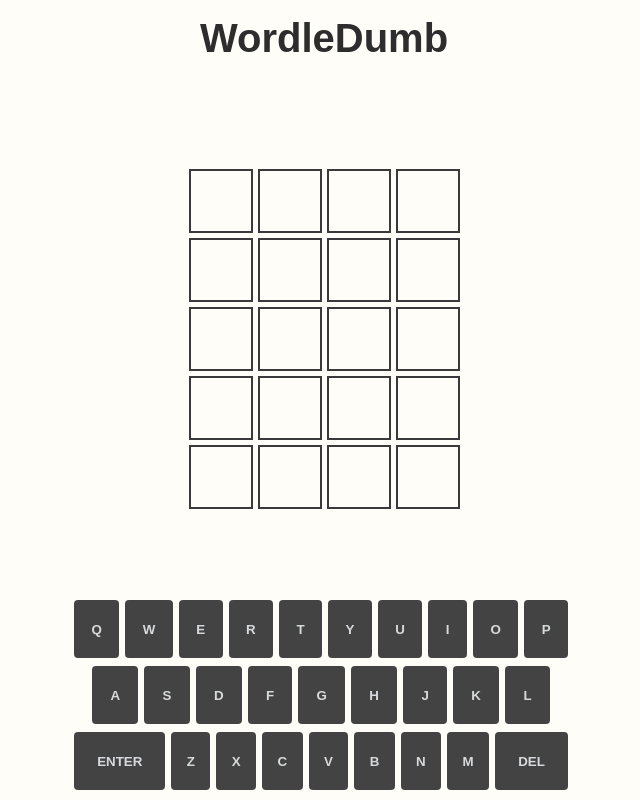
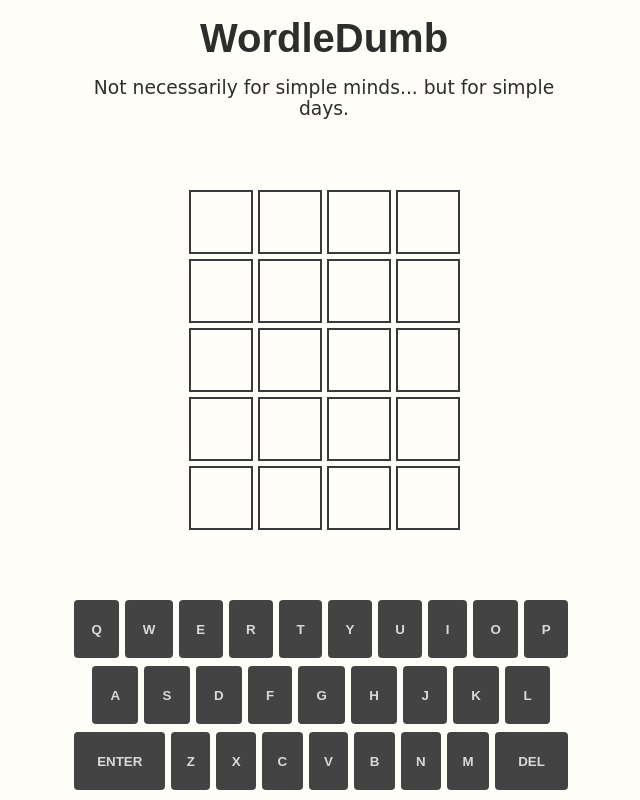
Before and after one commit to chahalamol/wordledumb, a PHP site: page / in a window 1280 px wide. Shown: the whole page, without its empty margins (316-956 px from the left). Run offline with PHP 8.4, Linux system fonts and the light colour scheme.

Commit message:
added slogan

```diff
--- a/css/styles.css
+++ b/css/styles.css
@@ -22,6 +22,13 @@ html, body {
     height: 100%;
     max-width: 500px;
     flex-direction: column;
+}
+
+.slogan {
+    color: #2e2d2d;
+    font-family: cursive;
+    font-weight: 400;
+    text-align: center;
 }
 
 .title {
--- a/index.html
+++ b/index.html
@@ -24,6 +24,7 @@
     <div id="game">
         <header>
             <h1 class="title">WordleDumb</h1>
+            <h3 class="slogan">Not necessarily for simple minds... but for simple days.</h3>
         </header>
     <!-- Board container -->
         <div id="board-container">
```
